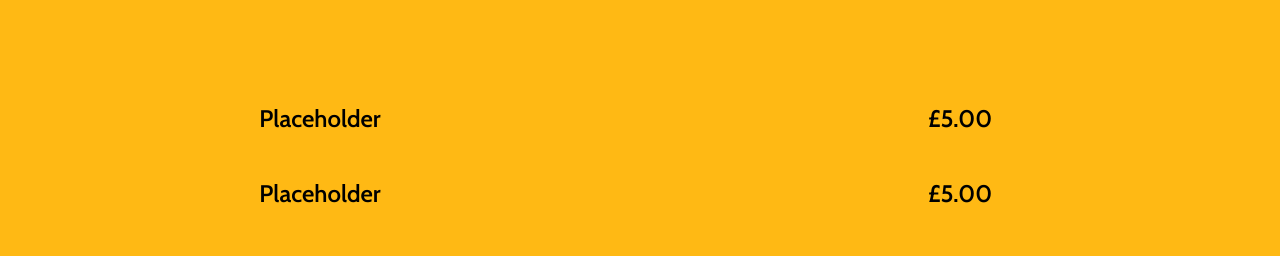
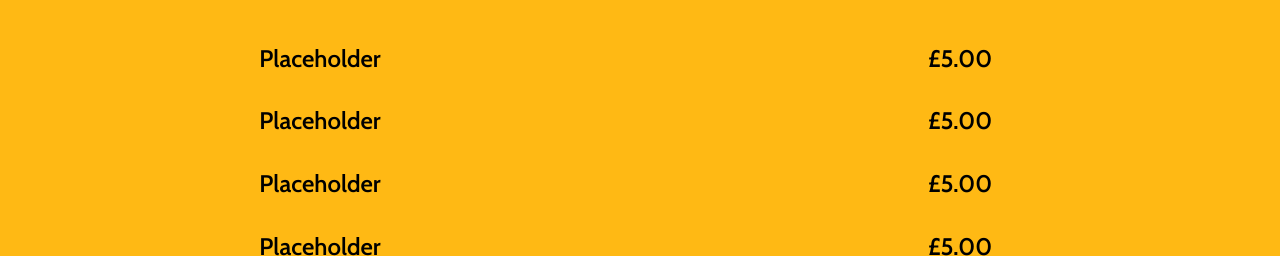
Before and after one commit to BreadleyCooper/Restaurant-page, a website with bundled scripts: page dist/index.html in a window 1280 px wide. Both pictures are taken after a click on the element "MENU". Shown: the part 544-800 px from the top of the page. Built offline with nearby package versions, Linux system fonts and the light colour scheme; a web font is replaced by a local one.

Commit message:
tidied menu grid

```diff
--- a/src/index.js
+++ b/src/index.js
@@ -66,7 +66,7 @@ contact.classList.toggle("menu")
 
 
 // main content - name of restaurant
-
+function renderAbout() {
 const name = document.createElement("div");
 main.appendChild(name);
 name.textContent = "Jamaican Grill House";
@@ -96,9 +96,14 @@ for (let i = 0;i<7;i++){
     days.classList.toggle("days")
     days.textContent = hoursContent[i]
 }
-
+}
+renderAbout();
 // event listeners
 menu.addEventListener("click", () => {
     clearDOM();
     renderMenu();
 })
+about.addEventListener("click", () =>{
+    clearDOM();
+    renderAbout();
+})
--- a/src/menu.css
+++ b/src/menu.css
@@ -1,12 +1,9 @@
 .menuContainer {
     display:grid;
-    grid-template-rows: 1fr repeat(4, 5fr);
+    grid-template-rows: 1fr repeat(4, 4fr);
     grid-row: 1 / -1;
 }
-.startersContainer {
-    display: grid;
-    grid-area: 2 / 1 / 3 / -1;
-}
+
 .startersItemContainer, .sidesItemContainer, .mainsItemContainer, .drinksItemContainer {
     display: grid;
     grid-template-columns: repeat(2, 1fr);
--- a/src/menu.js
+++ b/src/menu.js
@@ -17,10 +17,8 @@ function renderMenu(){
     startersTitle.classList.toggle("startersTitle")
     const startersItemContainer = document.createElement("div")
     startersItemContainer.classList.toggle("startersItemContainer")
-    const starters = document.createElement("div")
-    starters.classList.toggle("starters")
     menuContainer.appendChild(startersContainer)
-    startersContainer.append(startersTitle, startersItemContainer, starters)
+    startersContainer.append(startersTitle, startersItemContainer,)
     startersTitle.textContent = "Starters"
 
     // array of starters
@@ -39,10 +37,8 @@ function renderMenu(){
     sidesTitle.textContent = "Sides";
     const sidesItemContainer = document.createElement("div")
     sidesItemContainer.classList.toggle("sidesItemContainer")
-    const sides = document.createElement("div")
-    sides.classList.toggle("sides")
     menuContainer.appendChild(sidesContainer)
-    sidesContainer.append(sidesTitle, sidesItemContainer, sides)
+    sidesContainer.append(sidesTitle, sidesItemContainer,)
 
     //array of sides
     let sidesArray = ["Placeholder","£5.00", "Placeholder", "£5.00","Placeholder", "£5.00","Placeholder","£5.00", "Placeholder","£5.00"]
@@ -60,10 +56,8 @@ function renderMenu(){
     mainsTitle.textContent = "Mains"
     const mainsItemContainer = document.createElement("div")
     mainsItemContainer.classList.toggle("mainsItemContainer")
-    const mains = document.createElement("div")
-    mains.classList.toggle("mains")
     menuContainer.appendChild(mainsContainer)
-    mainsContainer.append(mainsTitle, mainsItemContainer, mains)
+    mainsContainer.append(mainsTitle, mainsItemContainer,)
 
     // array of mains
     let mainsArray = ["Placeholder","£5.00", "Placeholder", "£5.00","Placeholder", "£5.00","Placeholder","£5.00", "Placeholder","£5.00"]
@@ -82,10 +76,8 @@ function renderMenu(){
     drinksTitle.textContent = "Drinks"
     const drinksItemContainer = document.createElement("div")
     drinksItemContainer.classList.toggle("drinksItemContainer")
-    const drinks = document.createElement("div")
-    drinks.classList.toggle("drinks")
     menuContainer.appendChild(drinksContainer)
-    drinksContainer.append(drinksTitle, drinksItemContainer, drinks)
+    drinksContainer.append(drinksTitle, drinksItemContainer,)
 
     // array of drinks
     let drinksArray = ["Placeholder","£5.00", "Placeholder", "£5.00","Placeholder", "£5.00","Placeholder","£5.00", "Placeholder","£5.00"]
```
Also changed, not shown: dist/main.js.
